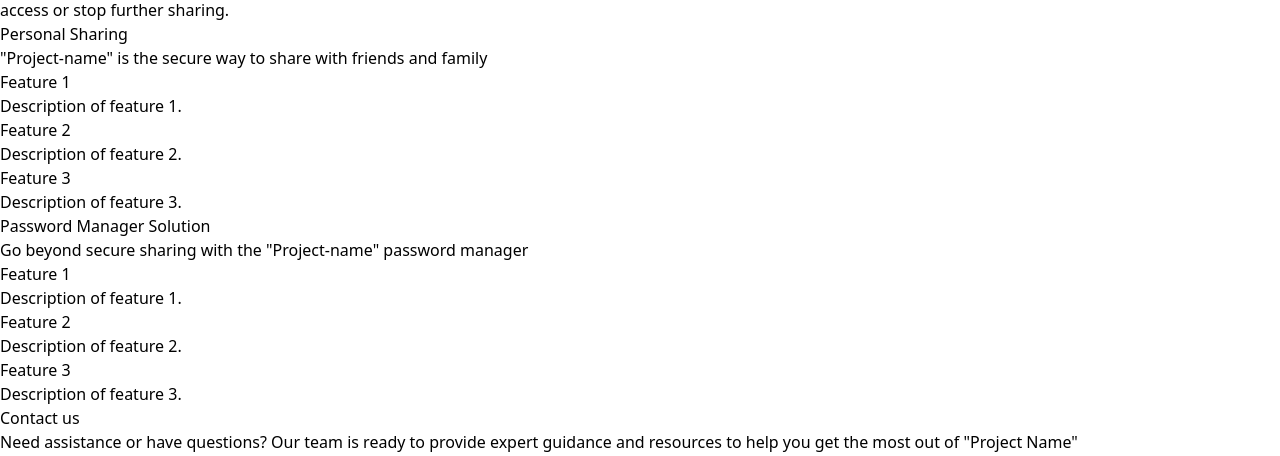
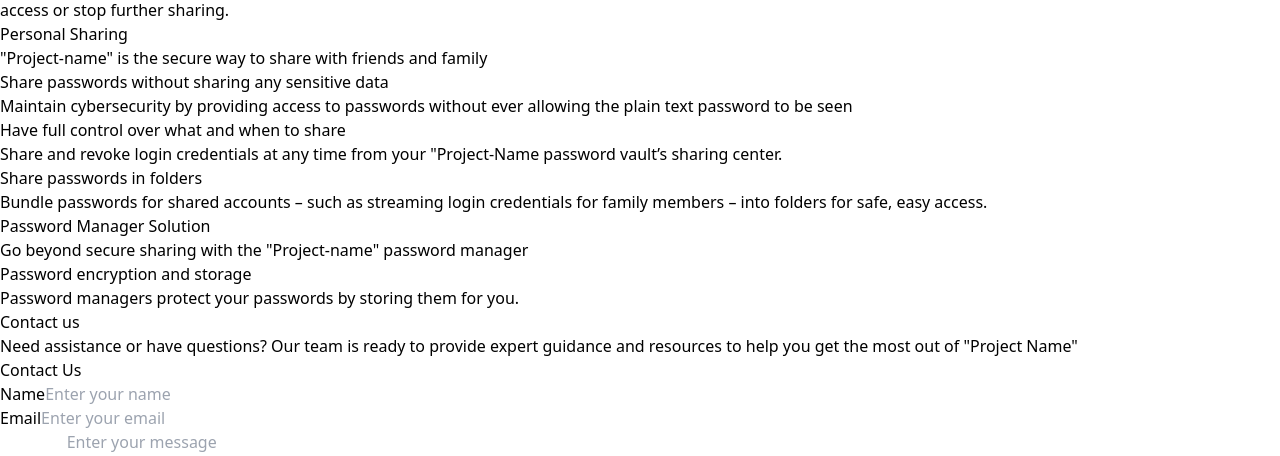
Before and after one commit to OCHHQ/secure_password_sharing, a React (Vite) app in the folder secure_password_sharing-frontend/: page / in a window 1280 px wide. Shown: the part 1350-1806 px from the top of the page. Built offline with nearby package versions, Linux system fonts and the light colour scheme.

Commit message:
Features section

```diff
--- a/secure_password_sharing-frontend/src/components/Home/Home.jsx
+++ b/secure_password_sharing-frontend/src/components/Home/Home.jsx
@@ -6,8 +6,8 @@ function Home() {
       <Header></Header>
       <main className="flex flex-col justify-center mx-auto w-full">
         {/* Welcome */}
-        <section id="Product" className="mx-auto flex lg:px-28 justify-between gap-5 my-20">
-          <div className="flex flex-col gap-4 lg:w-1/2 justify-center lg:bg-transparent  bg-[#F9F6F3] p-10">
+        <section id="Product" className="flex md:px-10 lg:px-32 justify-between gap-5 my-14 md:my-20">
+          <div className="flex flex-col gap-4 lg:w-1/2 justify-center lg:bg-transparent  bg-[#F9F6F3] p-8 lg:p-10">
             <header className="text-left ">
               <h2 className="text-xl text-pretty font-medium">
                 Welcome To &quot;Project-Name&quot;
@@ -34,7 +34,7 @@ function Home() {
           </div>
         </section>
         {/* Risks */}
-        <section id="Solutions" className="mx-auto  p-8 lg:p-20">
+        <section id="Solutions" className="mx-auto  p-8 lg:p-20 border-y-2 border-[#7A4FE7] rounded-2xl">
           <div className="mb-10">
             <h2 className="text-center text-pretty text-2xl lg:text-5xl font-medium">
               The risks of sharing passwords through
@@ -42,7 +42,7 @@ function Home() {
             </h2>
           </div>
           <div className="container flex flex-col lg:flex-row  gap-10 ">
-            <div className="container mx-auto p-10 shadow-2xl shadow-[#7A4FE7] rounded-3xl bg-[#F9F6F3]">
+            <div className="container mx-auto p-10 shadow-2xl shadow-[#7A4FE7] rounded-3xl bg-[#F9F6F3] ">
               <img src="" alt="" />
               <h3 className="lg:text-2xl text-xl mb-4 font-medium">
                 Conventional methods compromise password security.
@@ -81,9 +81,9 @@ function Home() {
           </div>
         </section>
         {/* Features */}
-        <section id="Features" className="mx-auto p-8 lg:p-20">
+        <section id="Features" className="flex flex-col justify-around gap-10 mt-10 border-y-2 border-[#7A4FE7] rounded-2xl p-8 lg:p-20">
             <section id="Personal" className="mb-10">
-                <div className="text-center mb-4">
+                <div className="text-center mb-8">
                     <span className="text-pretty text-xl lg:text-2xl font-medium">Personal Sharing</span>
                 </div>
                 <div className="text-center mb-6">
@@ -93,32 +93,32 @@ function Home() {
                 </div>
                 <div className="container flex flex-col lg:flex-row gap-10">
                     <ul className="space-y-6">
-                        <li className="flex gap-4">
-                            <div className="w-16 h-16 bg-gray-200 rounded-full"></div>
-                            <div>
-                                <h3 className="text-xl lg:text-2xl font-medium">Feature 1</h3>
-                                <p className="text-sm lg:text-base">Description of feature 1.</p>
+                        <li className="flex gap-4 items-center">
+                        <div className="md:w-16 md:h-16 w-12 h-12 bg-gray-200 rounded-full"></div>
+                        <div className="md:w-3/4 w-4/5">
+                                <h3 className="text-xl lg:text-2xl font-medium">Share passwords without sharing any sensitive data</h3>
+                                <p className="hidden md:text-sm md:block lg:text-base">Maintain cybersecurity by providing access to passwords without ever allowing the plain text password to be seen</p>
                             </div>
                         </li>
-                        <li className="flex gap-4">
-                            <div className="w-16 h-16 bg-gray-200 rounded-full"></div>
-                            <div>
-                                <h3 className="text-xl lg:text-2xl font-medium">Feature 2</h3>
-                                <p className="text-sm lg:text-base">Description of feature 2.</p>
+                        <li className="flex gap-4 items-center">
+                        <div className="md:w-16 md:h-16 w-12 h-12 bg-gray-200 rounded-full"></div>
+                        <div className="md:w-3/4 w-4/5">
+                                <h3 className="text-xl lg:text-2xl font-medium">Have full control over what and when to share</h3>
+                                <p className="hidden md:text-sm md:block lg:text-base">Share and revoke login credentials at any time from your &quot;Project-Name password vault’s sharing center.</p>
                             </div>
                         </li>
-                        <li className="flex gap-4">
-                            <div className="w-16 h-16 bg-gray-200 rounded-full"></div>
-                            <div>
-                                <h3 className="text-xl lg:text-2xl font-medium">Feature 3</h3>
-                                <p className="text-sm lg:text-base">Description of feature 3.</p>
+                        <li className="flex gap-4 items-center ">
+                            <div className="md:w-16 md:h-16 w-12 h-12 bg-gray-200 rounded-full"></div>
+                            <div className="md:w-3/4 w-4/5">
+                                <h3 className="text-xl lg:text-2xl font-medium">Share passwords in folders</h3>
+                                <p className="hidden md:text-sm md:block lg:text-base">Bundle passwords for shared accounts – such as streaming login credentials for family members – into folders for safe, easy access.</p>
                             </div>
                         </li>
                     </ul>
                 </div>
             </section>
-            <section id="Manager" className="mb-10">
-                <div className="text-center mb-4">
+            <section id="Manager" className="mb-10 border-t-2 border-[#7A4FE7] ">
+                <div className="text-center my-8">
                     <span className="text-pretty text-xl lg:text-2xl font-medium">Password Manager Solution</span>
                 </div>
                 <div className="text-center mb-6">
@@ -127,47 +127,47 @@ function Home() {
                     </h2>
                 </div>
                 <div className="container flex flex-col lg:flex-row gap-10">
-                    <ul className="space-y-6">
-                        <li className="flex gap-4">
-                            <div className="w-16 h-16 bg-gray-200 rounded-full"></div>
-                            <div>
-                                <h3 className="text-xl lg:text-2xl font-medium">Feature 1</h3>
-                                <p className="text-sm lg:text-base">Description of feature 1.</p>
+                <ul className="space-y-6">
+                        <li className="flex gap-4 items-center">
+                        <div className="md:w-16 md:h-16 w-12 h-12 bg-gray-200 rounded-full"></div>
+                        <div className="md:w-3/4 w-4/5">
+                                <h3 className="text-xl lg:text-2xl font-medium">Password encryption and storage </h3>
+                                <p className="hidden md:text-sm md:block lg:text-base">Password managers protect your passwords by storing them for you.</p>
                             </div>
                         </li>
-                        <li className="flex gap-4">
-                            <div className="w-16 h-16 bg-gray-200 rounded-full"></div>
-                            <div>
-                                <h3 className="text-xl lg:text-2xl font-medium">Feature 2</h3>
-                                <p className="text-sm lg:text-base">Description of feature 2.</p>
+                        {/* <li className="flex gap-4 items-center">
+                        <div className="md:w-16 md:h-16 w-12 h-12 bg-gray-200 rounded-full"></div>
+                        <div className="md:w-3/4 w-4/5">
+                                <h3 className="text-xl lg:text-2xl font-medium">Have full control over what and when to share</h3>
+                                <p className="hidden md:text-sm md:block lg:text-base">Share and revoke login credentials at any time from your LastPass password vault’s sharing center.</p>
                             </div>
                         </li>
-                        <li className="flex gap-4">
-                            <div className="w-16 h-16 bg-gray-200 rounded-full"></div>
-                            <div>
-                                <h3 className="text-xl lg:text-2xl font-medium">Feature 3</h3>
-                                <p className="text-sm lg:text-base">Description of feature 3.</p>
+                        <li className="flex gap-4 items-center ">
+                            <div className="md:w-16 md:h-16 w-12 h-12 bg-gray-200 rounded-full"></div>
+                            <div className="md:w-3/4 w-4/5">
+                                <h3 className="text-xl lg:text-2xl font-medium">Share passwords in folders</h3>
+                                <p className="hidden md:text-sm md:block lg:text-base">Bundle passwords for shared accounts – such as streaming login credentials for family members – into folders for safe, easy access.</p>
                             </div>
-                        </li>
+                        </li> */}
                     </ul>
                 </div>
             </section>
         </section>
-        <section id="Contact" className="mx-auto w-full flex flex-col justify-between lg:flex-row mt-10 bg-white">
-            <div className="lg:w-1/2 flex flex-col gap-2 p-4 mx-auto lg:self-center">
+        <section id="Contact" className="mx-auto w-full flex flex-col justify-between lg:flex-row bg-white p-8 lg:p-20">
+            <div className="lg:w-1/2 flex flex-col gap-1 md:gap-2 p-4 mx-auto md:self-center">
                 {/* <img src="./src/assets/contactus.png" alt="" className="border-2 rounded-3xl shadow-2xl mx-auto lg:w-4/5"/> */}
             <h1 className="lg:text-4xl text-3xl font-semibold">Contact us</h1>
-            <p className="lg:text-2xl text-xl ">Need assistance or have questions? Our team is ready to provide expert guidance and resources to help you get the most out of &quot;Project Name&quot;</p>
+            <p className="md:text-2xl text-base ">Need assistance or have questions? Our team is ready to provide expert guidance and resources to help you get the most out of &quot;Project Name&quot;</p>
             </div>
           <div className="min-h-screen flex flex-col lg:w-1/2 p-4 justify-center ">
-            <div className="border-2 border-gray-400 rounded-xl shadow-lg p-8 w-full lg:max-w-4xl bg-[#F3F4F6]">
-              <h1 className="lg:text-4xl text-3xl font-semibold text-center mb-6 text-[#7A4FE7]">
+            <div className="border-2 border-gray-400 rounded-xl shadow-lg lg:p-8 md:p-6 p-4 w-full lg:max-w-4xl bg-[#F3F4F6]">
+              <h1 className="lg:text-4xl md:text-3xl text-2xl font-semibold text-center mb-6 text-[#7A4FE7]">
                 Contact Us
               </h1>
               <form className="space-y-6 ">
                 <div>
                   <label
-                    className="block ml-3 mb-2 text-sm font-medium text-gray-700"
+                    className="block ml-3 mb-2 md:text-base text-sm font-medium text-gray-700"
                     htmlFor="name"
                   >
                     Name
@@ -176,13 +176,13 @@ function Home() {
                     type="text"
                     id="name"
                     placeholder="Enter your name"
-                    className="w-full p-3 border border-gray-300 rounded-3xl focus:outline-none focus:ring-2 focus:ring-indigo-500"
+                    className="w-full p-3 md:text-base text-sm border border-gray-300 rounded-3xl focus:outline-none focus:ring-2 focus:ring-indigo-500"
                     required
                   />
                 </div>
                 <div>
                   <label
-                    className="block ml-3 mb-2 text-sm font-medium text-gray-700"
+                    className="block ml-3 mb-2 md:text-base text-sm font-medium text-gray-700"
                     htmlFor="email"
                   >
                     Email
@@ -191,13 +191,13 @@ function Home() {
                     type="email"
                     id="email"
                     placeholder="Enter your email"
-                    className="w-full p-3 border border-gray-300 rounded-3xl focus:outline-none focus:ring-2 focus:ring-indigo-500"
+                    className="w-full p-3 md:text-base text-sm border border-gray-300 rounded-3xl focus:outline-none focus:ring-2 focus:ring-indigo-500"
                     required
                   />
                 </div>
                 <div>
                   <label
-                    className="block ml-3 mb-2 text-sm font-medium text-gray-700"
+                    className="block ml-3 mb-2 md:text-base text-sm font-medium text-gray-700"
                     htmlFor="message"
                   >
                     Message
@@ -206,13 +206,13 @@ function Home() {
                     id="message"
                     rows="4"
                     placeholder="Enter your message"
-                    className="w-full p-3 border border-gray-300 rounded-3xl focus:outline-none focus:ring-2 focus:ring-indigo-500"
+                    className="w-full p-3 md:text-base text-sm border border-gray-300 rounded-3xl focus:outline-none focus:ring-2 focus:ring-indigo-500"
                     required
                   ></textarea>
                 </div>
                 <button
                   type="submit"
-                  className="w-full py-3 bg-[#7A4FE7] text-white font-bold rounded-3xl hover:bg-indigo-700 focus:outline-none focus:ring-2 focus:ring-indigo-500"
+                  className="w-full py-3 md:text-base text-sm bg-[#7A4FE7] text-white font-bold rounded-3xl hover:bg-indigo-700 focus:outline-none focus:ring-2 focus:ring-indigo-500"
                 >
                   Send Message
                 </button>
```
